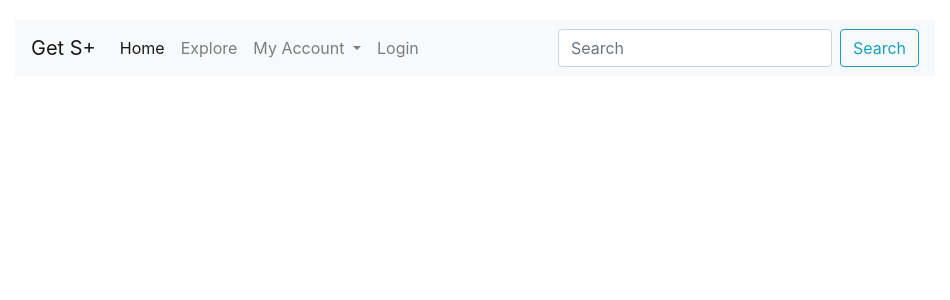
After one commit to kiwiloveskiwis/Grade-Booster, a Flask app: page /get_subject in a window 1280 px wide. The commit adds this page. Shown: the top 300 px of the page, without its empty margins (165-1115 px from the left). Run offline with Flask 2, Linux system fonts and the light colour scheme; data that the repository does not hold is empty; some libraries are stand-ins or nearby versions.

Commit message:
view course

```diff
--- a/app.py
+++ b/app.py
@@ -7,10 +7,10 @@ mysql = MySQL()
 app = Flask(__name__)
 
 # MySQL configurations
-app.config['MYSQL_DATABASE_USER'] = 'root'
-app.config['MYSQL_DATABASE_PASSWORD'] = 'root'
-app.config['MYSQL_DATABASE_DB'] = 'baselessdata_db'
-app.config['MYSQL_DATABASE_HOST'] = 'localhost'
+app.config['MYSQL_DATABASE_USER'] = 'tianyu'
+app.config['MYSQL_DATABASE_PASSWORD'] = '515253'
+app.config['MYSQL_DATABASE_DB'] = 'project'
+app.config['MYSQL_DATABASE_HOST'] = '127.0.0.1'
 app.config['SECRET_KEY'] = 'streamliner18 was here'
 mysql.init_app(app)
 
@@ -81,6 +81,33 @@ def signUp():
     except Exception as e:
         abort(401)
 
+@app.route('/getall')
+def getall():
+    cursor = mysql.connect().cursor()
+    cursor.execute("SELECT subject, ROUND(AVG(overall_gpa), 2) as avg_gpa FROM course GROUP BY subject")
+    data = cursor.fetchall()
+
+    empList = []
+    for emp in data:
+        empDict = {
+            'subject': emp[0],
+            'avg_gpa': emp[1]
+        }
+        empList.append(empDict)
+    print("GOOD")
+
+    return json.dumps(empList)
+
+@app.route('/get_subject')
+def get_subject():
+    subject = request.args.get('subject', None)
+
+    cursor = mysql.connect().cursor()
+    cursor.execute("SELECT * FROM course WHERE subject= %s", subject)
+    course_list = cursor.fetchall()
+
+    return render_template('course.html', course_list=course_list)
+
 @app.route('/')
 def main():
     return render_template('index.html', pageType='index')
--- /dev/null
+++ b/templates/course.html
@@ -0,0 +1,78 @@
+<!DOCTYPE html>
+<html lang="en">
+   <head>
+      <!-- Required meta tags -->
+      <meta charset="utf-8">
+      <meta name="viewport" content="width=device-width, initial-scale=1, shrink-to-fit=no">
+      <!-- Bootstrap CSS -->
+      <link rel="stylesheet" href="https://maxcdn.bootstrapcdn.com/bootstrap/4.0.0/css/bootstrap.min.css" integrity="sha384-Gn5384xqQ1aoWXA+058RXPxPg6fy4IWvTNh0E263XmFcJlSAwiGgFAW/dAiS6JXm" crossorigin="anonymous">
+      <title>Get S++: Your Grade Booster!</title>
+      <!-- Bootstrap core CSS -->
+      <!-- Custom styles for this template -->
+      <link href="../static/stylesheets/css/boot.css" rel="stylesheet">
+      <!-- Just for debugging purposes. Don't actually copy this line! -->
+      <!--[if lt IE 9]><script src="../../docs-assets/js/ie8-responsive-file-warning.js"></script><![endif]-->
+      <!-- HTML5 shim and Respond.js IE8 support of HTML5 elements and media queries -->
+      <!--[if lt IE 9]>
+      <script src="https://oss.maxcdn.com/libs/html5shiv/3.7.0/html5shiv.js"></script>
+      <script src="https://oss.maxcdn.com/libs/respond.js/1.3.0/respond.min.js"></script>
+      <![endif]-->
+       <script src="https://d3js.org/d3.v4.min.js"></script>
+   </head>
+   <body>
+      <div class="container">
+
+         <nav class="navbar navbar-expand-lg navbar-light bg-light">
+            <a class="navbar-brand" href="#">Get S+</a>
+            <button class="navbar-toggler" type="button" data-toggle="collapse" data-target="#navbarSupportedContent" aria-controls="navbarSupportedContent" aria-expanded="false" aria-label="Toggle navigation">
+            <span class="navbar-toggler-icon"></span>
+            </button>
+            <div class="collapse navbar-collapse" id="navbarSupportedContent">
+               <ul class="navbar-nav mr-auto">
+                  <li class="nav-item active">
+                     <a class="nav-link" href="#">Home <span class="sr-only">(current)</span></a>
+                  </li>
+                  <li class="nav-item">
+                     <a class="nav-link" href="search">Explore</a>
+                  </li>
+                  <li class="nav-item dropdown">
+                     <a class="nav-link dropdown-toggle" href="#" id="navbarDropdown" role="button" data-toggle="dropdown" aria-haspopup="true" aria-expanded="false">
+                        My Account
+                     </a>
+                     <div class="dropdown-menu" aria-labelledby="navbarDropdown">
+                        <a class="dropdown-item" href="#">Profile</a>
+                        <a class="dropdown-item" href="#">Fav Courses</a>
+                        <div class="dropdown-divider"></div>
+                        <a class="dropdown-item" href="/example.html">CS 411 Example Page</a>
+                     </div>
+                  </li>
+                  <li>
+                    <a class="nav-link" href="#login" data-toggle="modal" role="button" data-target="#signUpModal">Login</a>
+                  </li>
+               </ul>
+               <form class="form-inline my-2 my-lg-0">
+                  <input class="form-control mr-sm-2" type="search" placeholder="Search" aria-label="Search">
+                  <button class="btn btn-outline-info my-2 my-sm-0" type="submit">Search</button>
+               </form>
+            </div>
+         </nav>
+
+
+			<div class="list-group">
+				{% for course in course_list %}
+
+				<a class="list-group-item">
+				    <h4>{{ course[0] }} {{ course[1] }}: {{ course[2] }}</h4>
+				    <p>Average GPA: {{ course[3] }}</p>
+			  	</a>
+
+			  	{% endfor %}
+			</div>
+         </div> <!-- /container -->
+         <!-- Bootstrap core JavaScript
+         ================================================== -->
+         <script src="https://code.jquery.com/jquery-3.2.1.slim.min.js" integrity="sha384-KJ3o2DKtIkvYIK3UENzmM7KCkRr/rE9/Qpg6aAZGJwFDMVNA/GpGFF93hXpG5KkN" crossorigin="anonymous"></script>
+         <script src="https://cdnjs.cloudflare.com/ajax/libs/popper.js/1.12.9/umd/popper.min.js" integrity="sha384-ApNbgh9B+Y1QKtv3Rn7W3mgPxhU9K/ScQsAP7hUibX39j7fakFPskvXusvfa0b4Q" crossorigin="anonymous"></script>
+         <script src="https://maxcdn.bootstrapcdn.com/bootstrap/4.0.0/js/bootstrap.min.js" integrity="sha384-JZR6Spejh4U02d8jOt6vLEHfe/JQGiRRSQQxSfFWpi1MquVdAyjUar5+76PVCmYl" crossorigin="anonymous"></script>
+      </body>
+   </html>
```
Also changed, not shown: templates/index.html (+48 -15 lines).
